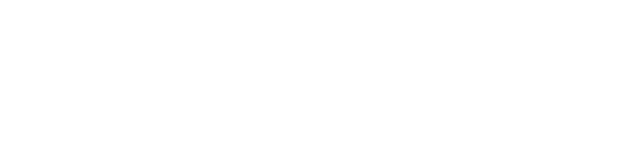
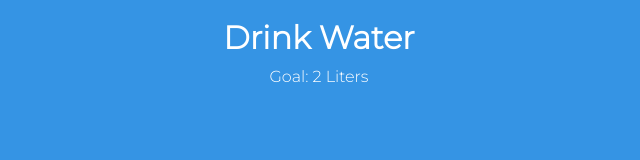
Before and after one commit to RubenValls/drink-water, a plain HTML site: page index.html in a window 1280 px wide. Shown: the whole page, without its empty margins (329-969 px from the left). Drawn offline with Linux system fonts and the light colour scheme.

Commit message:
added some styles with sass and first header and paragraph

```diff
--- a/index.html
+++ b/index.html
@@ -6,6 +6,7 @@
     <link rel="stylesheet" href="styles.css">
 </head>
 <body>
-
+    <h1>Drink Water</h1>
+    <p>Goal: 2 Liters</p>
 </body>
 </html>
--- a/styles.scss
+++ b/styles.scss
@@ -0,0 +1,25 @@
+@import url('https://fonts.googleapis.com/css2?family=Montserrat:wght@300&display=swap');
+
+$background: #3594E4;
+$border: #154FC6;
+$textColor: white;
+
+body{
+    background-color: $background;
+    color: $textColor;
+    font-family: 'Montserrat', sans-serif;
+    display: flex;
+    flex-direction: column;
+    text-align: center;
+    width: 100vw;
+    height: 100vh;
+    overflow: hidden;
+
+    h1{
+        margin: 10px;
+    }
+
+    p{
+        margin: 0;
+    }
+}
```
Also changed, not shown: styles.css, 1 other file.
